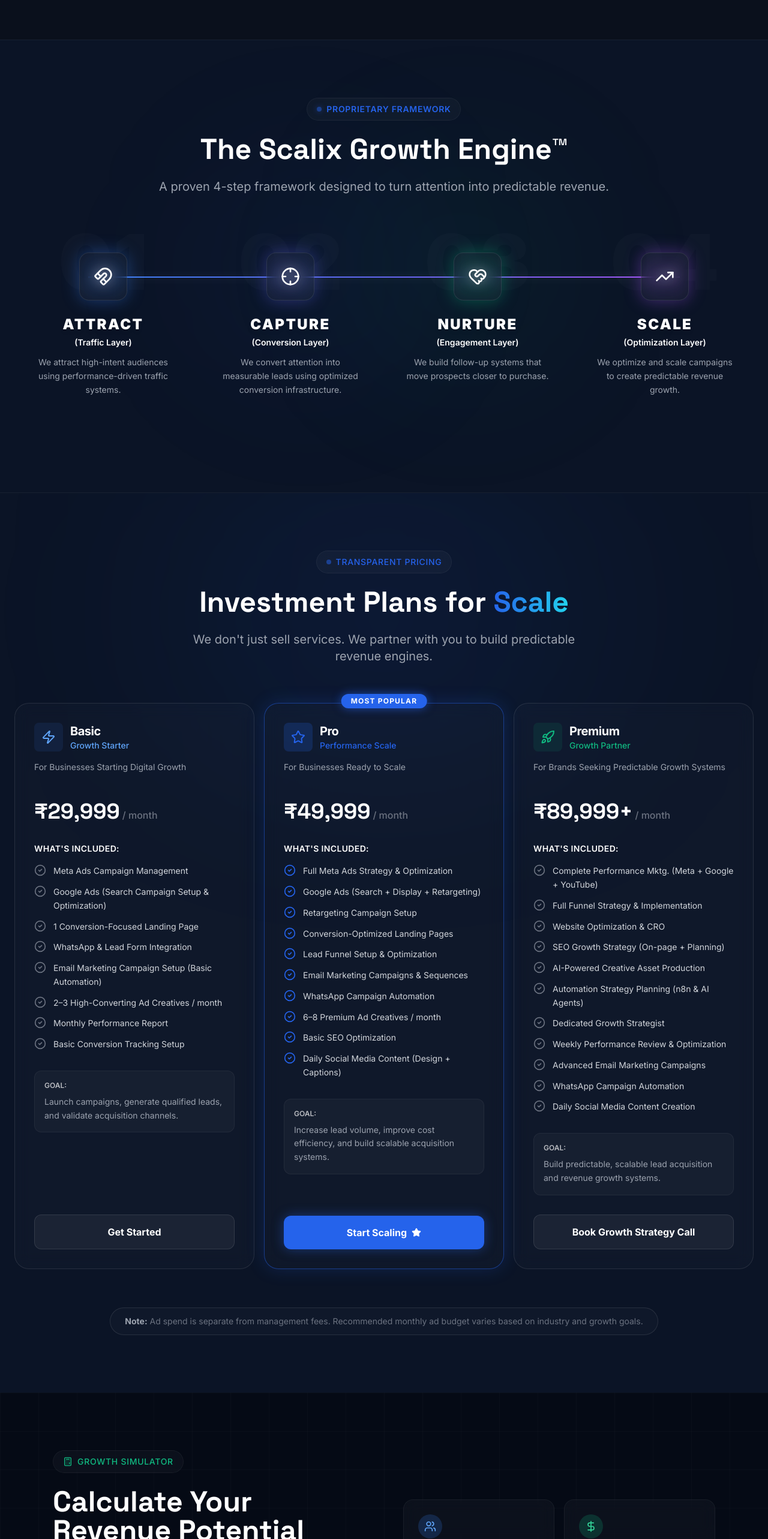
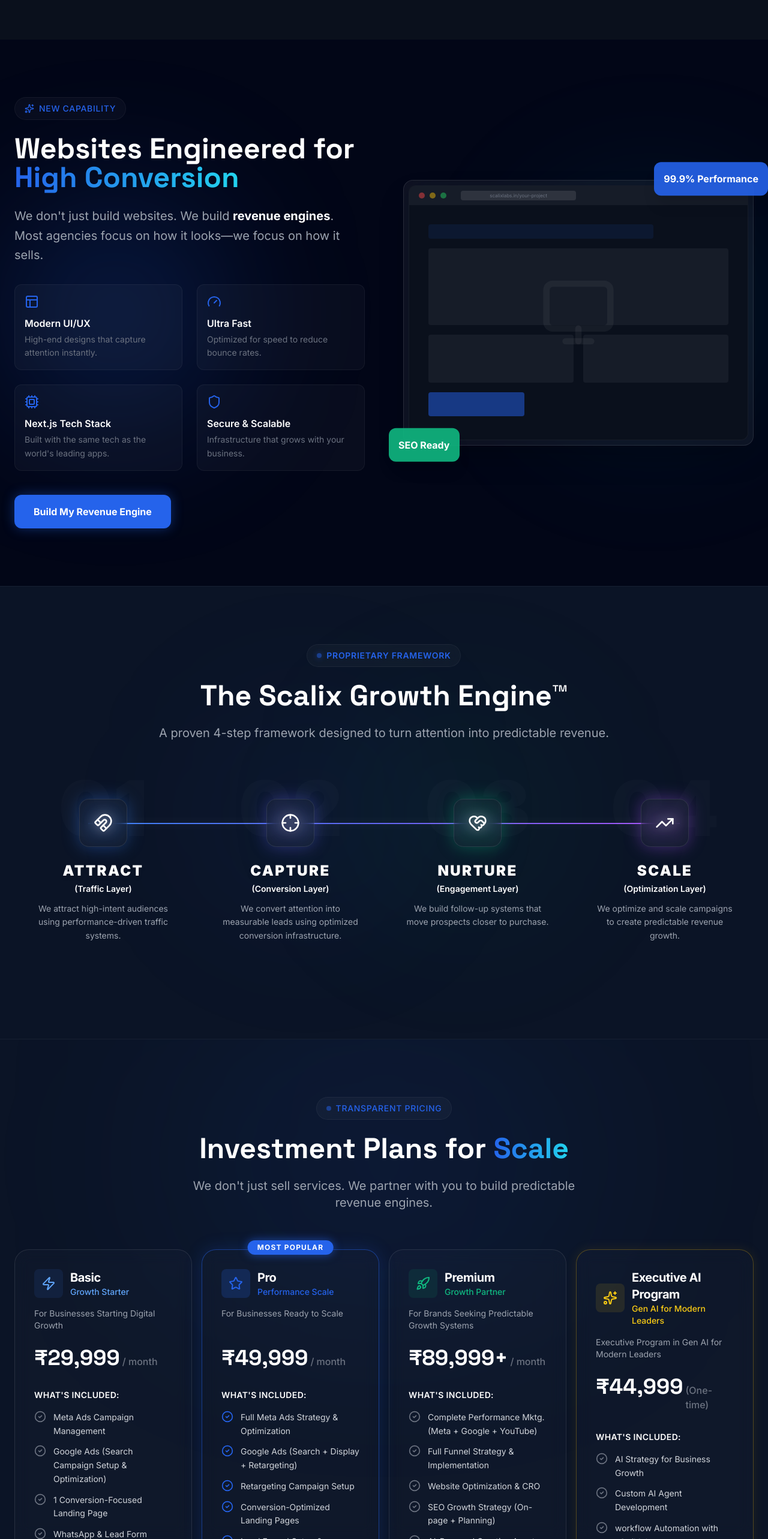
Before and after one commit to aghattikar82/scalixlabs-website, a Next.js app: page / in a window 1280 px wide. Shown: the part 2174-4740 px from the top of the page at 60% size. Built offline with nearby package versions, Linux system fonts and the light colour scheme.

Commit message:
Add WebDevHighlight section and Executive AI Program to pricing

```diff
--- a/app/page.tsx
+++ b/app/page.tsx
@@ -2,6 +2,7 @@
 import Hero from "@/components/Hero";
 import Authority from "@/components/Authority";
 import Services from "@/components/Services";
+import WebDevHighlight from "@/components/WebDevHighlight";
 import Process from "@/components/Process";
 import Pricing from "@/components/Pricing";
 import Calculator from "@/components/Calculator";
@@ -18,6 +19,7 @@
       <Hero />
       <Authority />
       <Services />
+      <WebDevHighlight />
       <Process />
       <Pricing />
       <Calculator />
--- a/components/Pricing.tsx
+++ b/components/Pricing.tsx
@@ -1,7 +1,7 @@
 "use client";
 
 import { motion } from "framer-motion";
-import { CheckCircle2, Zap, Rocket, Star } from "lucide-react";
+import { CheckCircle2, Zap, Rocket, Star, Sparkles } from "lucide-react";
 import { useState } from "react";
 import PricingPopup from "./PricingPopup";
 
@@ -85,6 +85,29 @@
         border: "border-white/10 hover:border-growth/40",
         popular: false,
         headerGlow: ""
+    },
+    {
+        name: "Executive AI Program",
+        subtitle: "Gen AI for Modern Leaders",
+        description: "Executive Program in Gen AI for Modern Leaders",
+        price: "₹44,999",
+        period: " (One-time)",
+        features: [
+            "AI Strategy for Business Growth",
+            "Custom AI Agent Development",
+            "workflow Automation with n8n/Make",
+            "Generative AI Implementation Roadmap",
+            "1-on-1 Consultation for AI Integration",
+            "Post-Program Implementation Support"
+        ],
+        goal: "Equip leaders with tools to integrate Gen AI and automation into business processes.",
+        cta: "Join the Program",
+        icon: Sparkles,
+        color: "text-yellow-400",
+        bgAccent: "bg-yellow-400/10",
+        border: "border-yellow-500/30 shadow-[0_0_20px_rgba(234,179,8,0.1)]",
+        popular: false,
+        headerGlow: ""
     }
 ];
 
@@ -132,7 +155,7 @@
                     </motion.p>
                 </div>
 
-                <div className="grid grid-cols-1 lg:grid-cols-3 gap-8 lg:gap-4 items-center">
+                <div className="grid grid-cols-1 md:grid-cols-2 lg:grid-cols-4 gap-8 lg:gap-4 items-center">
                     {plans.map((plan, idx) => (
                         <motion.div
                             key={idx}
--- /dev/null
+++ b/components/WebDevHighlight.tsx
@@ -0,0 +1,137 @@
+"use client";
+
+import { motion } from "framer-motion";
+import { Monitor, Cpu, Gauge, Shield, Layout, Sparkles } from "lucide-react";
+
+const features = [
+    {
+        icon: Layout,
+        title: "Modern UI/UX",
+        desc: "High-end designs that capture attention instantly."
+    },
+    {
+        icon: Gauge,
+        title: "Ultra Fast",
+        desc: "Optimized for speed to reduce bounce rates."
+    },
+    {
+        icon: Cpu,
+        title: "Next.js Tech Stack",
+        desc: "Built with the same tech as the world's leading apps."
+    },
+    {
+        icon: Shield,
+        title: "Secure & Scalable",
+        desc: "Infrastructure that grows with your business."
+    }
+];
+
+export default function WebDevHighlight() {
+    return (
+        <section className="py-24 relative overflow-hidden bg-[#020617]">
+            {/* Background elements */}
+            <div className="absolute top-1/2 left-0 -translate-y-1/2 w-96 h-96 bg-primary/20 blur-[120px] rounded-full pointer-events-none" />
+            <div className="absolute top-1/2 right-0 -translate-y-1/2 w-96 h-96 bg-cyan-500/10 blur-[120px] rounded-full pointer-events-none" />
+
+            <div className="container mx-auto px-6 max-w-7xl relative z-10">
+                <div className="grid grid-cols-1 lg:grid-cols-2 gap-16 items-center">
+                    <motion.div
+                        initial={{ opacity: 0, x: -30 }}
+                        whileInView={{ opacity: 1, x: 0 }}
+                        viewport={{ once: true }}
+                        transition={{ duration: 0.6 }}
+                    >
+                        <div className="inline-flex items-center gap-2 px-4 py-2 rounded-full glass-card mb-6">
+                            <Sparkles className="w-4 h-4 text-primary" />
+                            <span className="text-sm font-medium text-primary uppercase tracking-wider">New Capability</span>
+                        </div>
+                        <h2 className="text-4xl md:text-5xl font-heading font-bold text-white mb-6">
+                            Websites Engineered for <span className="text-transparent bg-clip-text bg-gradient-to-r from-primary to-cyan-400">High Conversion</span>
+                        </h2>
+                        <p className="text-xl text-gray-400 mb-8 leading-relaxed">
+                            We don&apos;t just build websites. We build <strong className="text-white">revenue engines</strong>. Most agencies focus on how it looks—we focus on how it sells.
+                        </p>
+
+                        <div className="grid grid-cols-1 sm:grid-cols-2 gap-6">
+                            {features.map((f, i) => (
+                                <motion.div
+                                    key={i}
+                                    initial={{ opacity: 0, y: 10 }}
+                                    whileInView={{ opacity: 1, y: 0 }}
+                                    viewport={{ once: true }}
+                                    transition={{ delay: i * 0.1 }}
+                                    className="p-4 rounded-xl bg-white/[0.03] border border-white/5 hover:border-primary/30 transition-colors group"
+                                >
+                                    <f.icon className="w-6 h-6 text-primary mb-3 group-hover:scale-110 transition-transform" />
+                                    <h4 className="text-white font-semibold mb-1">{f.title}</h4>
+                                    <p className="text-gray-500 text-sm leading-relaxed">{f.desc}</p>
+                                </motion.div>
+                            ))}
+                        </div>
+
+                        <div className="mt-10">
+                            <button
+                                onClick={() => window.dispatchEvent(new CustomEvent("open-lead-form", { detail: "Website Development" }))}
+                                className="px-8 py-4 rounded-xl bg-primary text-white font-bold hover:bg-primary/90 transition-all shadow-[0_0_20px_rgba(37,99,235,0.4)]"
+                            >
+                                Build My Revenue Engine
+                            </button>
+                        </div>
+                    </motion.div>
+
+                    <motion.div
+                        initial={{ opacity: 0, scale: 0.9 }}
+                        whileInView={{ opacity: 1, scale: 1 }}
+                        viewport={{ once: true }}
+                        transition={{ duration: 0.8 }}
+                        className="relative"
+                    >
+                        {/* Mockup decoration */}
+                        <div className="relative z-10 p-2 rounded-2xl bg-white/5 border border-white/10 backdrop-blur-xl shadow-2xl overflow-hidden group">
+                           <div className="absolute inset-0 bg-gradient-to-tr from-primary/20 via-transparent to-cyan-500/20 opacity-0 group-hover:opacity-100 transition-opacity pointer-events-none" />
+                           <div className="aspect-[4/3] rounded-xl overflow-hidden bg-[#0A101C] relative border border-white/5">
+                                {/* Simulated code/design editor feel */}
+                                <div className="absolute top-0 left-0 right-0 h-8 bg-white/5 flex items-center px-4 gap-2">
+                                    <div className="w-2.5 h-2.5 rounded-full bg-red-500/50" />
+                                    <div className="w-2.5 h-2.5 rounded-full bg-yellow-500/50" />
+                                    <div className="w-2.5 h-2.5 rounded-full bg-green-500/50" />
+                                    <div className="ml-4 h-4 w-48 bg-white/10 rounded flex items-center justify-center text-[8px] text-gray-500">scalixlabs.in/your-project</div>
+                                </div>
+
+                                <div className="p-8 mt-8 space-y-4">
+                                    <div className="h-6 w-3/4 bg-primary/20 rounded animate-pulse" />
+                                    <div className="h-32 w-full bg-white/5 rounded" />
+                                    <div className="grid grid-cols-2 gap-4">
+                                        <div className="h-20 bg-white/5 rounded" />
+                                        <div className="h-20 bg-white/5 rounded" />
+                                    </div>
+                                    <div className="h-10 w-40 bg-primary/50 rounded" />
+                                </div>
+
+                                <div className="absolute inset-0 flex items-center justify-center">
+                                    <Monitor className="w-32 h-32 text-white/5" />
+                                </div>
+                           </div>
+                        </div>
+
+                        {/* Floating labels */}
+                        <motion.div
+                            animate={{ y: [0, -10, 0] }}
+                            transition={{ duration: 4, repeat: Infinity, ease: "easeInOut" }}
+                            className="absolute -top-6 -right-6 p-4 rounded-xl bg-primary/90 text-white font-bold shadow-xl z-20"
+                        >
+                            99.9% Performance
+                        </motion.div>
+                        <motion.div
+                            animate={{ y: [0, 10, 0] }}
+                            transition={{ duration: 5, repeat: Infinity, ease: "easeInOut", delay: 1 }}
+                            className="absolute -bottom-6 -left-6 p-4 rounded-xl bg-growth/90 text-white font-bold shadow-xl z-20"
+                        >
+                            SEO Ready
+                        </motion.div>
+                    </motion.div>
+                </div>
+            </div>
+        </section>
+    );
+}
```
